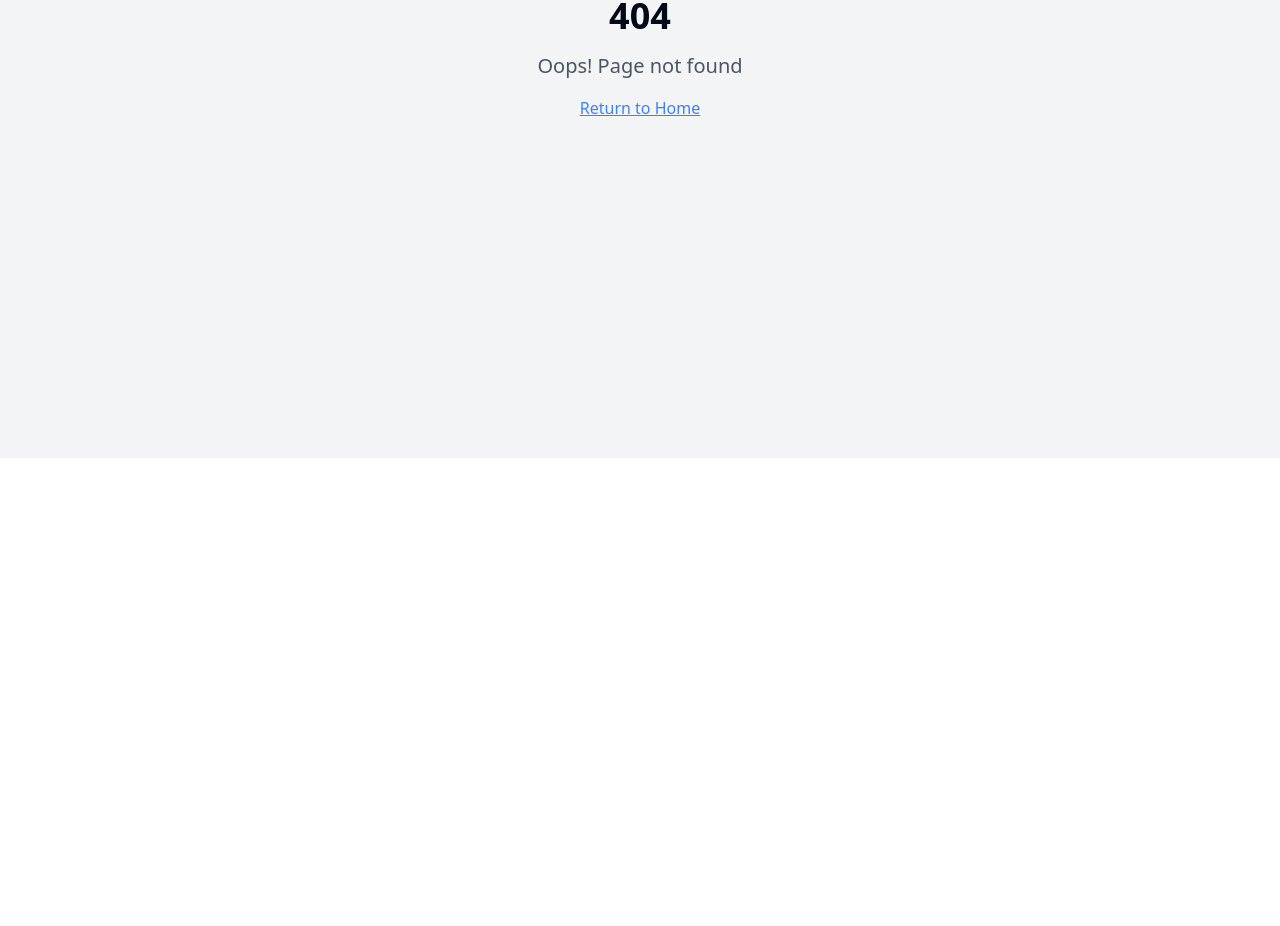
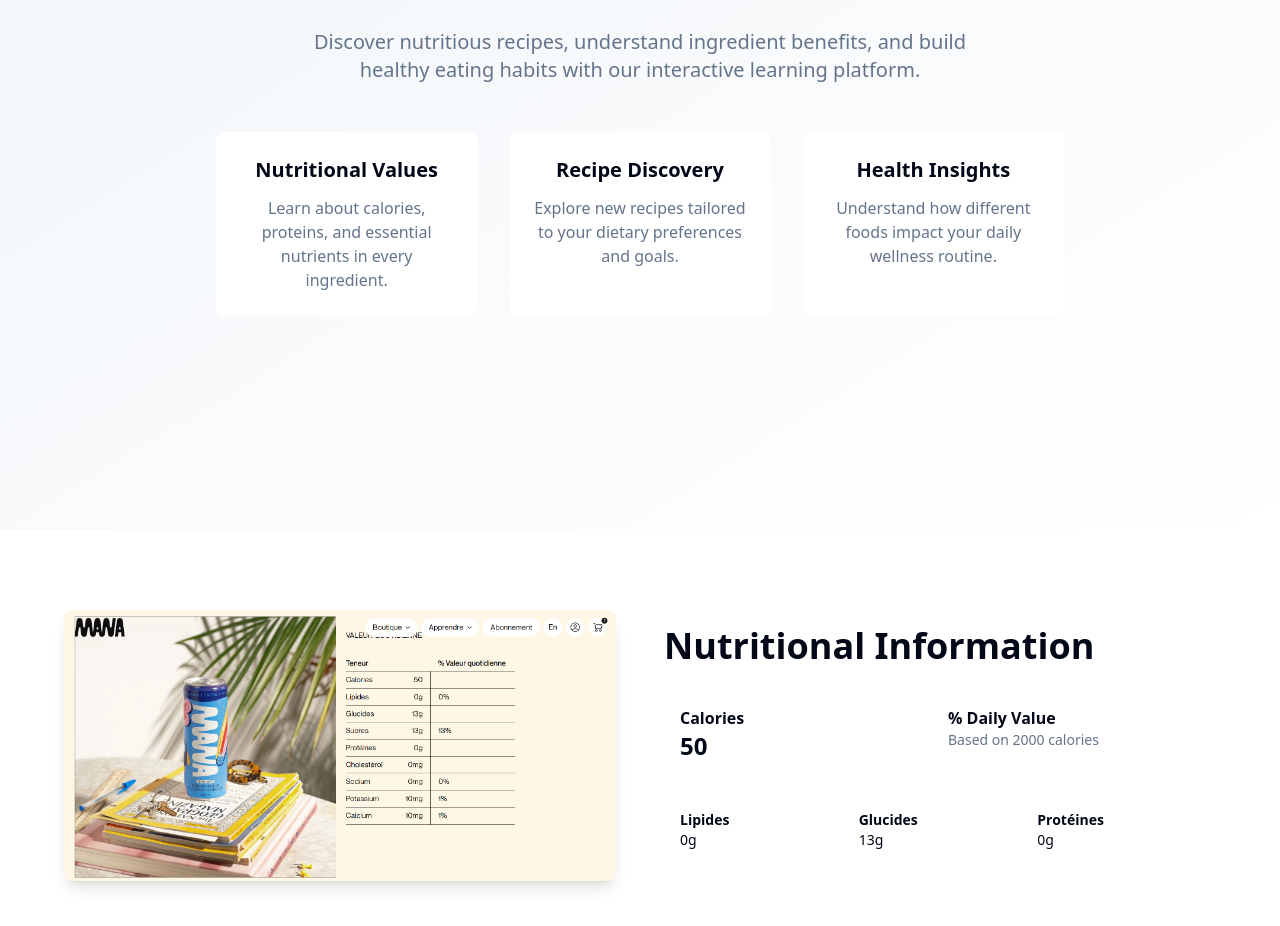
Before and after one commit to fdp7/mielpino-cesate, a React (Vite) app: page /learn in a window 1280 px wide. Before the commit this address had no page. Shown: the part 342-1268 px from the top of the page. Before the commit the page ends 800 px from the top, so only its background shows below. Built offline with nearby package versions, Linux system fonts and the light colour scheme.

Commit message:
feat: Implement learn page and swipe feature
Adds a new "Learn" page accessible from the header. Implements a scrollable section with "tinder-like" swipe functionality for recipe cards.

```diff
--- a/src/App.tsx
+++ b/src/App.tsx
@@ -6,6 +6,7 @@ import { BrowserRouter, Routes, Route } from "react-router-dom";
 import Index from "./pages/Index";
 import ProductDetail from "./pages/ProductDetail";
 import Checkout from "./pages/Checkout";
+import Learn from "./pages/Learn";
 import NotFound from "./pages/NotFound";
 
 const queryClient = new QueryClient();
@@ -20,6 +21,7 @@ const App = () => (
           <Route path="/" element={<Index />} />
           <Route path="/product/:productId" element={<ProductDetail />} />
           <Route path="/checkout" element={<Checkout />} />
+          <Route path="/learn" element={<Learn />} />
           {/* ADD ALL CUSTOM ROUTES ABOVE THE CATCH-ALL "*" ROUTE */}
           <Route path="*" element={<NotFound />} />
         </Routes>
--- a/src/components/Header.tsx
+++ b/src/components/Header.tsx
@@ -1,5 +1,6 @@
 import { ShoppingCart, User } from "lucide-react";
 import { Button } from "@/components/ui/button";
+import { Link } from "react-router-dom";
 
 const Header = () => {
   return (
@@ -21,8 +22,9 @@ const Header = () => {
           <Button
             variant="ghost"
             className="rounded-full px-6 py-2 text-foreground hover:bg-muted"
+            asChild
           >
-            Learn ↓
+            <Link to="/learn">Learn ↓</Link>
           </Button>
           <Button
             variant="ghost"
--- /dev/null
+++ b/src/pages/Learn.tsx
@@ -0,0 +1,238 @@
+import { useState, useEffect } from "react";
+import { ChevronLeft, ChevronRight, Heart, X } from "lucide-react";
+import { Button } from "@/components/ui/button";
+import { Card, CardContent } from "@/components/ui/card";
+import Header from "@/components/Header";
+
+const recipes = [
+  {
+    id: 1,
+    title: "Bread and Honey",
+    image: "/lovable-uploads/a1e4091c-22b1-4ea4-aee2-4559fec15b82.png",
+    description: "Classic comfort combination"
+  },
+  {
+    id: 2,
+    title: "Avocado Toast",
+    image: "/lovable-uploads/a1e4091c-22b1-4ea4-aee2-4559fec15b82.png",
+    description: "Healthy morning start"
+  },
+  {
+    id: 3,
+    title: "Oatmeal Bowl",
+    image: "/lovable-uploads/a1e4091c-22b1-4ea4-aee2-4559fec15b82.png",
+    description: "Nutritious breakfast option"
+  },
+  {
+    id: 4,
+    title: "Green Smoothie",
+    image: "/lovable-uploads/a1e4091c-22b1-4ea4-aee2-4559fec15b82.png",
+    description: "Vitamin-packed drink"
+  },
+  {
+    id: 5,
+    title: "Quinoa Salad",
+    image: "/lovable-uploads/a1e4091c-22b1-4ea4-aee2-4559fec15b82.png",
+    description: "Protein-rich meal"
+  }
+];
+
+const SwipeCard = ({ recipe, onSwipe }: { recipe: any, onSwipe: (direction: 'left' | 'right') => void }) => {
+  const [isAnimating, setIsAnimating] = useState(false);
+  const [animationDirection, setAnimationDirection] = useState<'left' | 'right' | null>(null);
+
+  const handleSwipe = (direction: 'left' | 'right') => {
+    setIsAnimating(true);
+    setAnimationDirection(direction);
+    setTimeout(() => {
+      onSwipe(direction);
+      setIsAnimating(false);
+      setAnimationDirection(null);
+    }, 300);
+  };
+
+  return (
+    <div className="relative w-80 h-96 mx-auto">
+      <Card className={`absolute inset-0 transition-all duration-300 ${
+        isAnimating
+          ? animationDirection === 'left'
+            ? 'translate-x-[-100%] rotate-[-15deg] opacity-0'
+            : 'translate-x-[100%] rotate-[15deg] opacity-0'
+          : 'translate-x-0 rotate-0 opacity-100'
+      }`}>
+        <CardContent className="p-0 h-full flex flex-col">
+          <div className="flex-1 relative overflow-hidden rounded-t-lg">
+            <img
+              src={recipe.image}
+              alt={recipe.title}
+              className="w-full h-full object-cover"
+            />
+          </div>
+          <div className="p-6">
+            <h3 className="text-2xl font-bold text-foreground mb-2">{recipe.title}</h3>
+            <p className="text-muted-foreground">{recipe.description}</p>
+          </div>
+        </CardContent>
+      </Card>
+
+      {/* Swipe buttons */}
+      <div className="absolute bottom-4 left-1/2 transform -translate-x-1/2 flex space-x-4">
+        <Button
+          variant="outline"
+          size="icon"
+          className="rounded-full w-12 h-12 bg-background hover:bg-muted"
+          onClick={() => handleSwipe('left')}
+          disabled={isAnimating}
+        >
+          <X className="h-6 w-6 text-destructive" />
+        </Button>
+        <Button
+          variant="outline"
+          size="icon"
+          className="rounded-full w-12 h-12 bg-background hover:bg-muted"
+          onClick={() => handleSwipe('right')}
+          disabled={isAnimating}
+        >
+          <Heart className="h-6 w-6 text-green-500" />
+        </Button>
+      </div>
+    </div>
+  );
+};
+
+const Learn = () => {
+  const [currentRecipeIndex, setCurrentRecipeIndex] = useState(0);
+  const [showSwipeSection, setShowSwipeSection] = useState(false);
+
+  useEffect(() => {
+    const handleScroll = () => {
+      const scrollY = window.scrollY;
+      if (scrollY > 400) {
+        setShowSwipeSection(true);
+      }
+    };
+
+    window.addEventListener('scroll', handleScroll);
+    return () => window.removeEventListener('scroll', handleScroll);
+  }, []);
+
+  const handleSwipe = (direction: 'left' | 'right') => {
+    console.log(`Swiped ${direction} on recipe:`, recipes[currentRecipeIndex].title);
+    setCurrentRecipeIndex((prev) => (prev + 1) % recipes.length);
+  };
+
+  return (
+    <div className="min-h-screen bg-background">
+      <Header />
+
+      {/* Hero Section */}
+      <section className="relative h-screen flex items-center justify-center bg-gradient-to-br from-muted to-background">
+        <div className="max-w-4xl mx-auto px-6 text-center">
+          <h1 className="text-6xl font-bold text-foreground mb-6">
+            Learn with MAVA
+          </h1>
+          <p className="text-xl text-muted-foreground mb-8 max-w-2xl mx-auto">
+            Discover nutritious recipes, understand ingredient benefits, and build healthy eating habits with our interactive learning platform.
+          </p>
+          <div className="grid grid-cols-1 md:grid-cols-3 gap-8 mt-12">
+            <div className="p-6 rounded-lg bg-card">
+              <h3 className="text-xl font-semibold mb-3">Nutritional Values</h3>
+              <p className="text-muted-foreground">Learn about calories, proteins, and essential nutrients in every ingredient.</p>
+            </div>
+            <div className="p-6 rounded-lg bg-card">
+              <h3 className="text-xl font-semibold mb-3">Recipe Discovery</h3>
+              <p className="text-muted-foreground">Explore new recipes tailored to your dietary preferences and goals.</p>
+            </div>
+            <div className="p-6 rounded-lg bg-card">
+              <h3 className="text-xl font-semibold mb-3">Health Insights</h3>
+              <p className="text-muted-foreground">Understand how different foods impact your daily wellness routine.</p>
+            </div>
+          </div>
+        </div>
+      </section>
+
+      {/* Content Section */}
+      <section className="py-20 px-6">
+        <div className="max-w-6xl mx-auto">
+          <div className="grid grid-cols-1 lg:grid-cols-2 gap-12 items-center">
+            <div>
+              <img
+                src="/lovable-uploads/06780df9-6d0a-4396-bf44-f72800085845.png"
+                alt="MAVA Product"
+                className="w-full rounded-lg shadow-lg"
+              />
+            </div>
+            <div>
+              <h2 className="text-4xl font-bold text-foreground mb-6">
+                Nutritional Information
+              </h2>
+              <div className="space-y-4">
+                <div className="grid grid-cols-2 gap-4 p-4 bg-card rounded-lg">
+                  <div>
+                    <span className="font-semibold">Calories</span>
+                    <div className="text-2xl font-bold">50</div>
+                  </div>
+                  <div>
+                    <span className="font-semibold">% Daily Value</span>
+                    <div className="text-sm text-muted-foreground">Based on 2000 calories</div>
+                  </div>
+                </div>
+                <div className="grid grid-cols-3 gap-4 p-4 bg-card rounded-lg text-sm">
+                  <div>
+                    <div className="font-semibold">Lipides</div>
+                    <div>0g</div>
+                  </div>
+                  <div>
+                    <div className="font-semibold">Glucides</div>
+                    <div>13g</div>
+                  </div>
+                  <div>
+                    <div className="font-semibold">Protéines</div>
+                    <div>0g</div>
+                  </div>
+                </div>
+              </div>
+            </div>
+          </div>
+        </div>
+      </section>
+
+      {/* Swipe Section */}
+      {showSwipeSection && (
+        <section className="py-20 px-6 bg-muted/30">
+          <div className="max-w-4xl mx-auto text-center">
+            <h2 className="text-4xl font-bold text-foreground mb-6">
+              Discover Your Next Recipe
+            </h2>
+            <p className="text-xl text-muted-foreground mb-12">
+              Swipe right to save recipes you love, swipe left to skip
+            </p>
+
+            <div className="relative">
+              <SwipeCard
+                recipe={recipes[currentRecipeIndex]}
+                onSwipe={handleSwipe}
+              />
+            </div>
+
+            <div className="mt-8 flex items-center justify-center space-x-4 text-sm text-muted-foreground">
+              <div className="flex items-center space-x-2">
+                <X className="h-4 w-4 text-destructive" />
+                <span>Skip</span>
+              </div>
+              <div className="flex items-center space-x-2">
+                <Heart className="h-4 w-4 text-green-500" />
+                <span>Save</span>
+              </div>
+            </div>
+          </div>
+        </section>
+      )}
+
+      {/* Additional scroll space */}
+      <div className="h-screen"></div>
+    </div>
+  );
+};
+
+export default Learn;
```
Also changed, not shown: public/lovable-uploads/06780df9-6d0a-4396-bf44-f72800085845.png (added).
